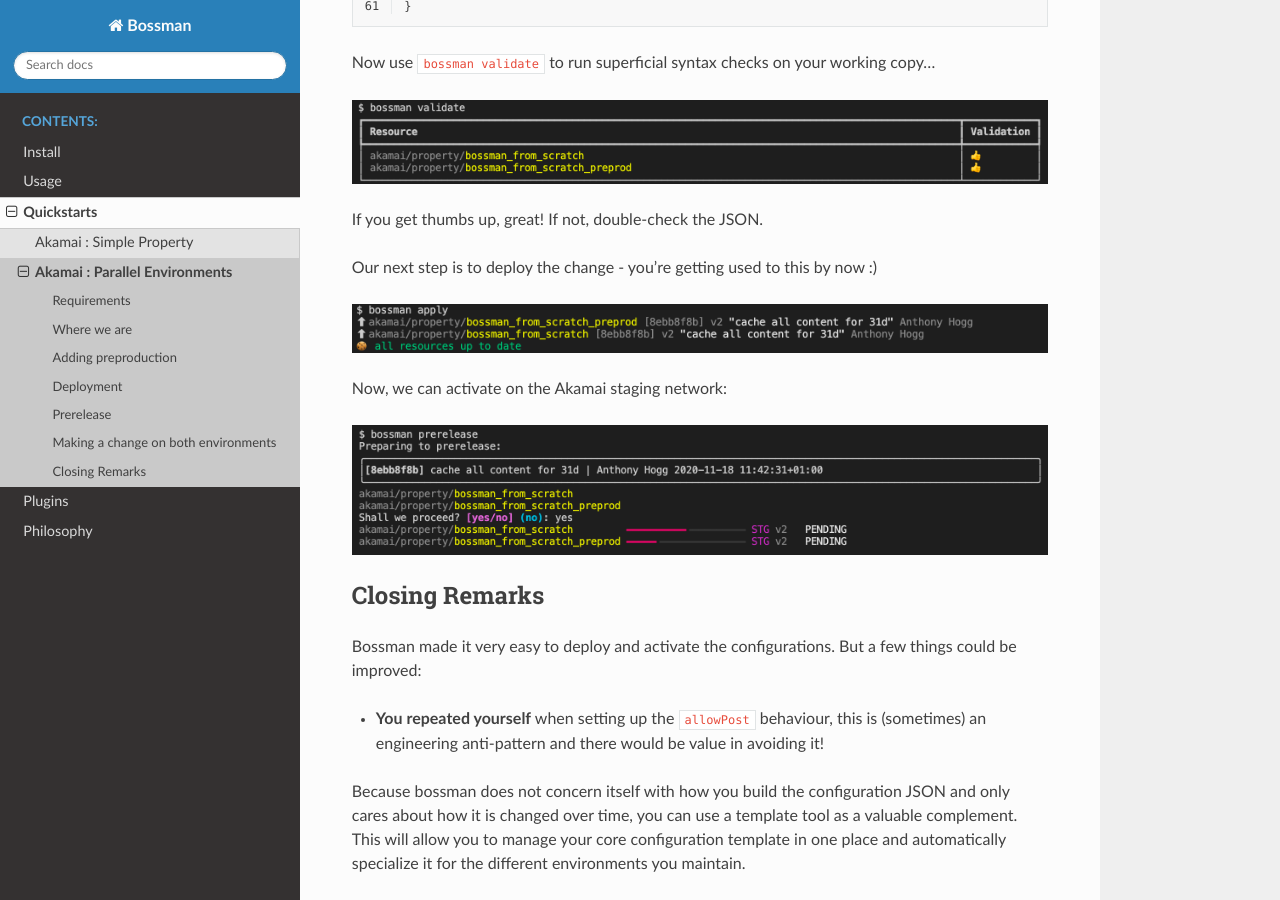
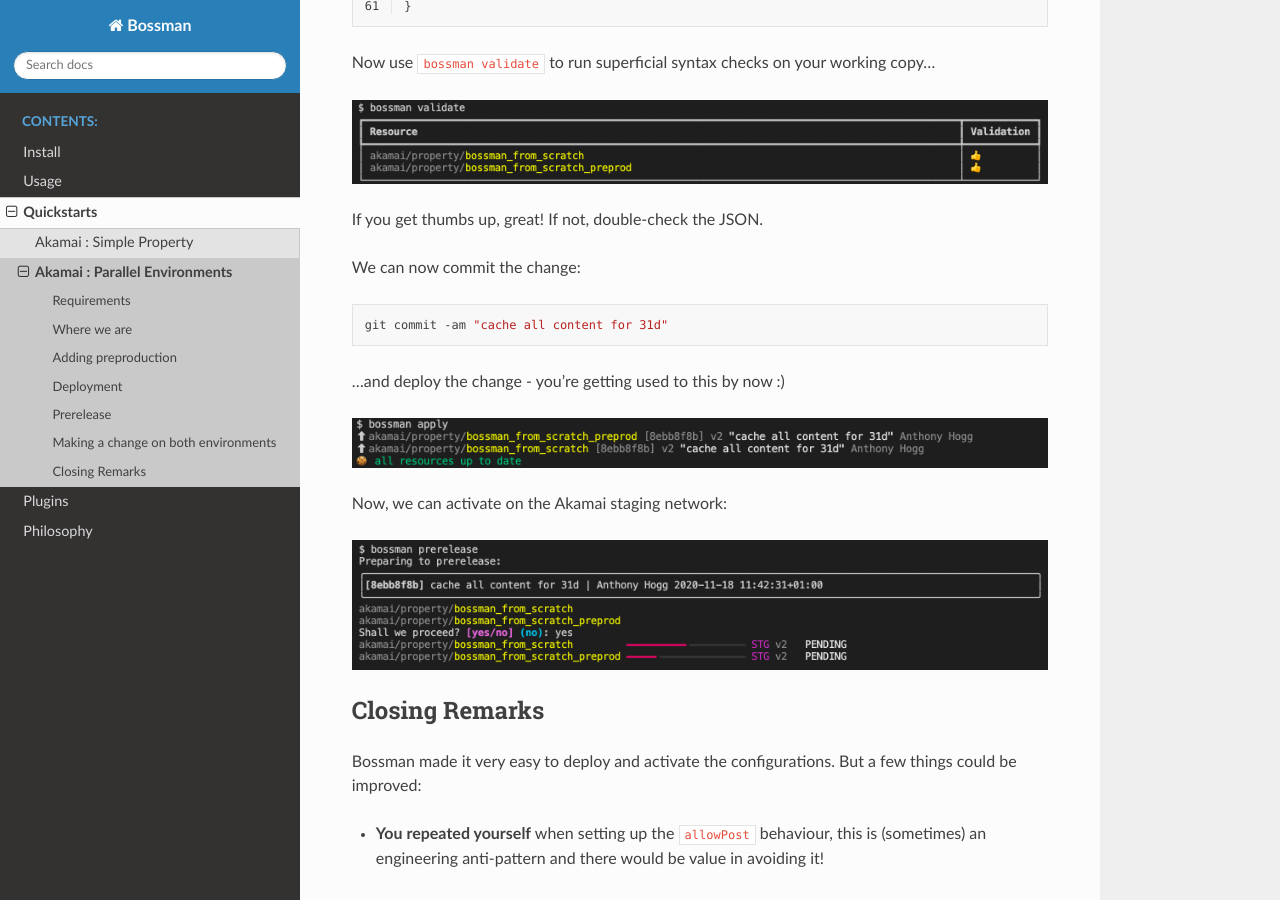
Before and after one commit to ynohat/bossman, a Sphinx documentation site: the page built from docs/quickstarts/akamai/parallel_environments.rst, in a window 1280 px wide and 900 px high, scrolled down 3616 px. Built offline with Sphinx 7.4.7 and the Read the Docs theme 2.0.0, drawn with Linux system fonts in a browser that asks for light colours.

Commit message:
docs(akamai): add missing commit instruction

```diff
--- a/docs/quickstarts/akamai/parallel_environments.rst
+++ b/docs/quickstarts/akamai/parallel_environments.rst
@@ -175,7 +175,13 @@ Now use ``bossman validate`` to run superficial syntax checks on your working co
 
 If you get thumbs up, great! If not, double-check the JSON.
 
-Our next step is to deploy the change - you're getting used to this by now :)
+We can now commit the change:
+
+.. code-block:: bash
+
+  git commit -am "cache all content for 31d"
+
+...and deploy the change - you're getting used to this by now :)
 
 .. image:: parallel_environments/apply_caching.png
 
```
